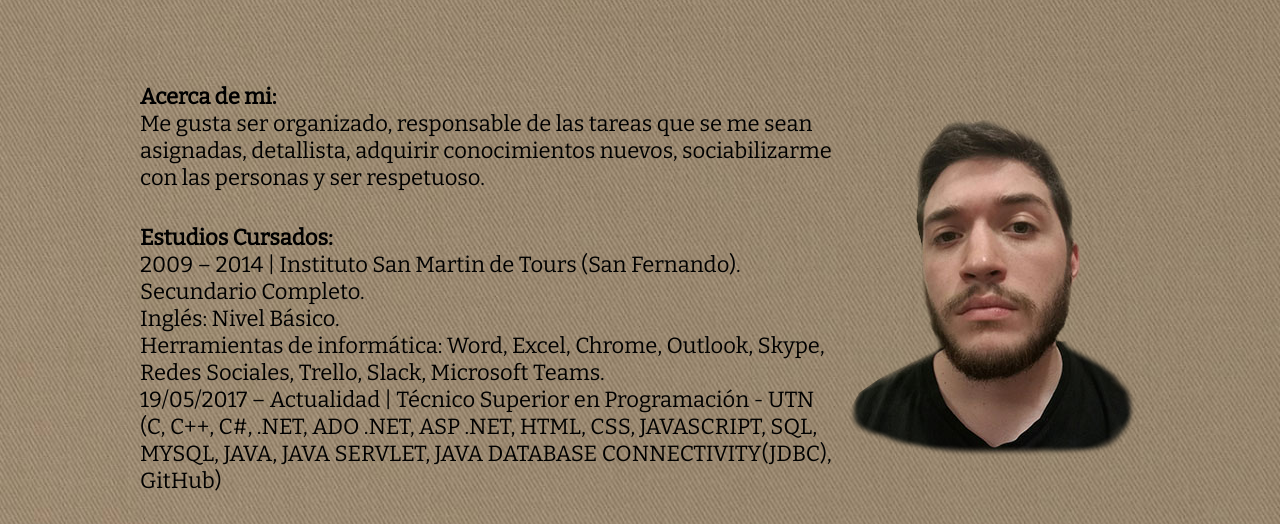
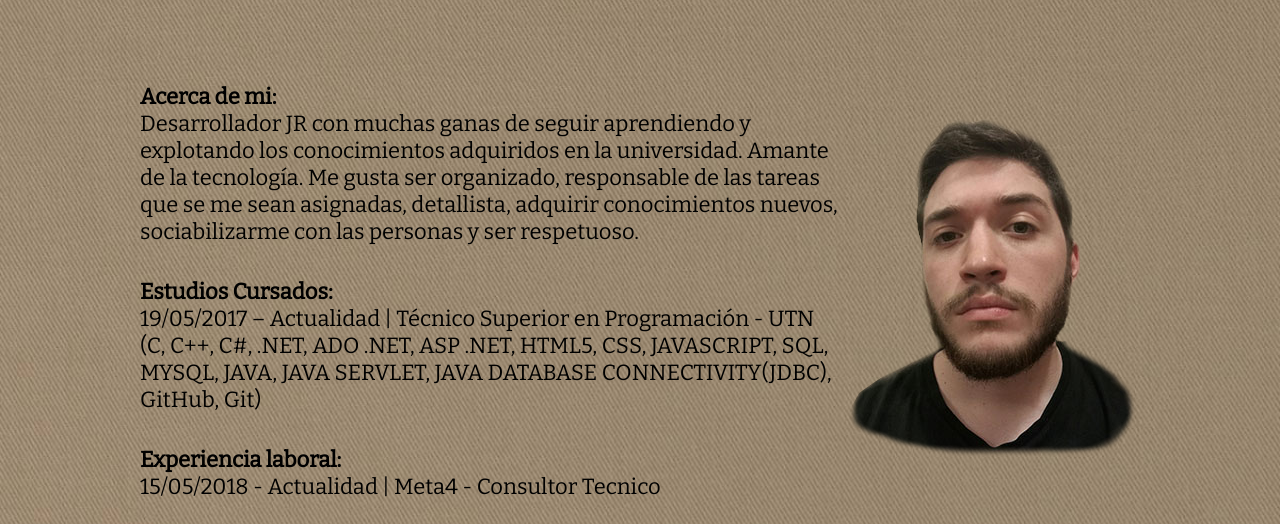
Before and after one commit to GMarcati/portfolio-Marcati, a plain HTML site: page index.html in a window 1280 px wide. Shown: the part 103-627 px from the top of the page. Drawn offline with nearby package versions, Linux system fonts and the light colour scheme.

Commit message:
Cambio de diseño/fonts y saco texto

```diff
--- a/index.html
+++ b/index.html
@@ -32,24 +32,20 @@
         <h1 class="margentitulo"> Acerca de mi:</h1>
         <p>
             <img src="images/FotoPerfilV7.png" alt="Gonz" align="right">
-            Me gusta ser organizado, responsable de las tareas que se me sean asignadas, detallista, adquirir conocimientos nuevos, sociabilizarme con las personas y ser respetuoso.
+            Desarrollador JR con muchas ganas de seguir aprendiendo y
+            explotando los conocimientos adquiridos en la universidad.
+            Amante de la tecnología. Me gusta ser organizado,
+            responsable de las tareas que se me sean asignadas,
+            detallista, adquirir conocimientos nuevos, sociabilizarme
+            con las personas y ser respetuoso.
         </p>
         <h3>Estudios Cursados:</h3>
         <p>
-
-
-
-            2009 – 2014 | Instituto San Martin de Tours (San Fernando). Secundario Completo.<br />
-            Inglés: Nivel Básico.<br />
-            Herramientas de informática: Word, Excel, Chrome, Outlook, Skype, Redes Sociales, Trello, Slack, Microsoft Teams.<br />
-            19/05/2017 – Actualidad | Técnico Superior en Programación - UTN (C, C++, C#, .NET, ADO .NET, ASP .NET, HTML, CSS, JAVASCRIPT, SQL, MYSQL, JAVA, JAVA SERVLET, JAVA DATABASE CONNECTIVITY(JDBC), GitHub)<br />
+            19/05/2017 – Actualidad | Técnico Superior en Programación - UTN (C, C++, C#, .NET, ADO .NET, ASP .NET, HTML5, CSS, JAVASCRIPT, SQL, MYSQL, JAVA, JAVA SERVLET, JAVA DATABASE CONNECTIVITY(JDBC), GitHub, Git)<br />
         </p>
         <h3>Experiencia laboral:</h3>
         <p>
-
-            11/06/2015 – 23/03/2018 | Parque de la Costa S.A (Operador poli funcional, Operador de juegos) Certificación SkyCoaster. <br />
-            13/03/2017 - 9/06/2017 | Cordial Compañía Financiera - Especialista en cobranzas  <br />
-            15/05/2018 - Actualidad | Meta4 - Traspasos Jr <br />
+            15/05/2018 - Actualidad | Meta4 - Consultor Tecnico <br />
 
         </p>
 
```
